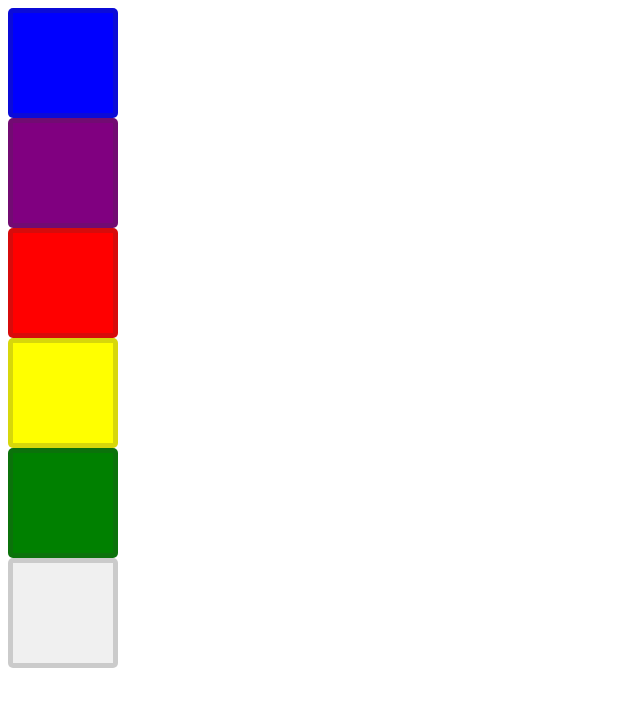
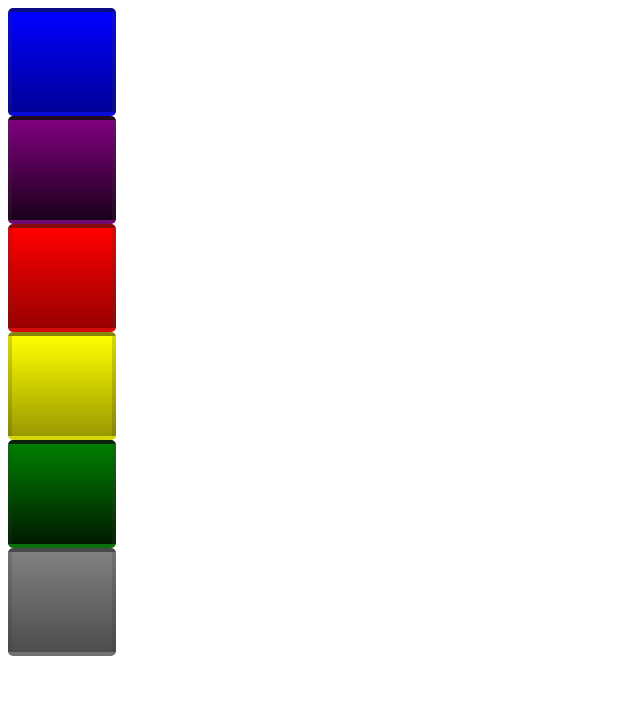
Before and after one commit to leblancdavid/MaterialReskin, an Angular app in the folder reskin-test-app/: page / in a window 1280 px wide. Shown: the top 706 px of the page, without its empty margins (0-640 px from the left). Built offline with nearby package versions, Linux system fonts and the light colour scheme.

Commit message:
Updated the styles for the button

```diff
--- a/reskin-test-app/src/app/buttons/raised-button/raised-button.component.scss
+++ b/reskin-test-app/src/app/buttons/raised-button/raised-button.component.scss
@@ -6,38 +6,50 @@
     $error:map-get($theme, error);
 
     .hx-default-color {
-        background-color: rgb(240, 240, 240);
-
+        background: linear-gradient(gray, darken(gray, 20%));
+    }
+    .hx-default-color:active {
+        background: linear-gradient(lighten(gray, 40%), lighten(gray, 20%));
     }
     .hx-error-color {
-        background-color: $error;
+        background: linear-gradient($error, darken($error, 20%));
+    }
+    .hx-error-color:active {
+        background: linear-gradient(lighten($error, 40%), lighten($error, 20%));
     }
     .hx-primary-color {
-        background-color: $primary;
+        background: linear-gradient($primary, darken($primary, 20%));
+    }
+    .hx-primary-color:active {
+        background: linear-gradient(lighten($primary, 40%), lighten($primary, 20%));
     }
     .hx-secondary-color {
-        background-color: $secondary;
+        background: linear-gradient($secondary, darken($secondary, 20%));
+    }
+    .hx-secondary-color:active {
+        background: linear-gradient(lighten($secondary, 40%), lighten($secondary, 20%));
     }
     .hx-warning-color {
-        background-color: $warning;
+        background: linear-gradient($warning, darken($warning, 20%));
+    }
+    .hx-warning-color:active {
+        background: linear-gradient(lighten($warning, 40%), lighten($warning, 20%));
     }
     .hx-success-color {
-        background-color: $success;
+        background: linear-gradient($success, darken($success, 20%));
+    }
+    .hx-success-color:active {
+        background: linear-gradient(lighten($success, 40%), lighten($success, 20%));
     }
 }
 
 .hx-raised-button {
     width: 100px;
     height: 100px;
-    border: 5px solid rgba(55,55,55, 0.2);
+    border: 4px solid rgba(55,55,55, 0.2);
     border-radius: 5px;
 }
 
 .hx-raised-button:hover {
-    border: 5px solid rgba(0,0,0, 0.4);
+    border: 4px solid rgba(0,0,0, 0.4);
 }
-
-.hx-raised-button:active {
-    -webkit-filter: invert(50%);
-    filter: invert(50%);
-}
```
Also changed, not shown: reskin-test-app/src/app/buttons/raised-button/raised-button.component.html (line endings or trailing spaces).
